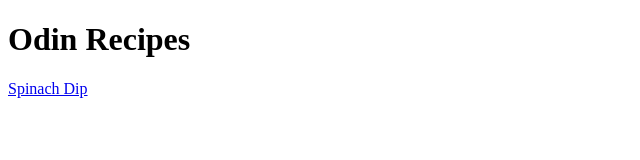
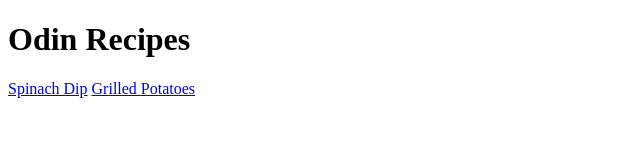
Before and after one commit to mbochek/odin-recipes, a plain HTML site: page index.html in a window 1280 px wide. Shown: the whole page, without its empty margins (0-640 px from the left). Drawn offline with Linux system fonts and the light colour scheme.

Commit message:
Added Grilled Potatoes to index.html
- Also updated README to explain what I'm doing with this project

```diff
--- a/index.html
+++ b/index.html
@@ -7,5 +7,6 @@
 <body>
     <h1>Odin Recipes</h1>
     <a href="recipes/spinachDip.html">Spinach Dip</a>
+    <a href="recipes/grilledPotatoes.html">Grilled Potatoes</a>
 </body>
 </html>
```
Also changed, not shown: 1 other file.
